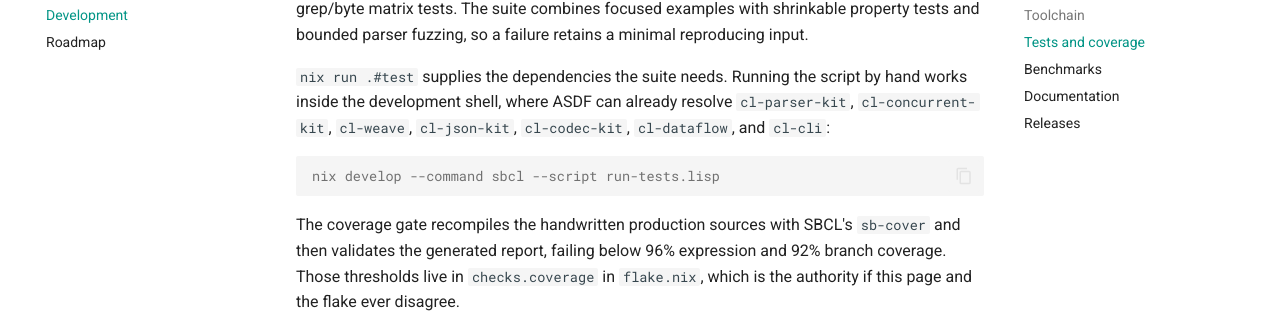
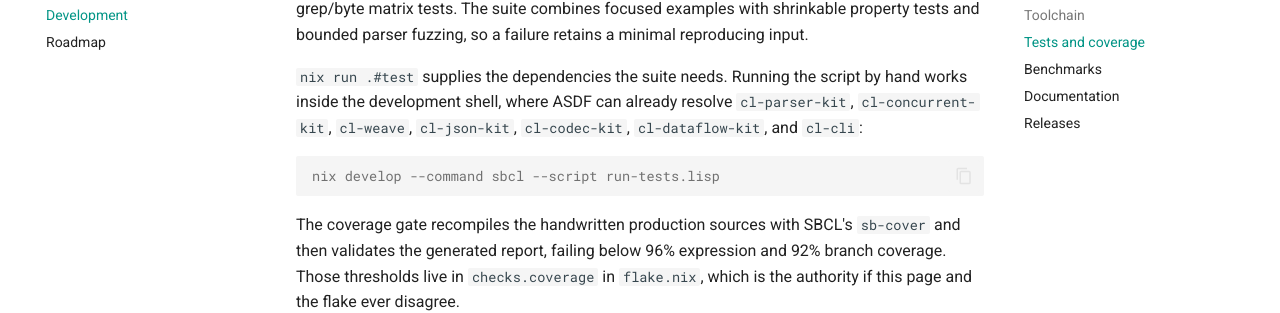
Before and after one commit to nerima-lisp/cl-regex-kit, an MkDocs documentation site: the page built from docs/src/project/development.md, in a window 1280 px wide and 900 px high, scrolled down 737 px. Shown: the part 141-454 px from the top of the window. Built offline with MkDocs 1.6.1 and Material for MkDocs 9.7.7, drawn with Linux system fonts in a browser that asks for light colours; comment, search, counter and statistics services are not loaded.

Commit message:
refactor: follow the cl-prolog-kit / cl-dataflow-kit rename
nerima-lisp/cl-prolog was renamed to cl-prolog-kit (v1.5.0) and
cl-dataflow to cl-dataflow-kit (v1.2.0). The ASDF system names and CL
package names moved with the repositories, so `cl-prolog:` no longer
resolves and `:depends-on "cl-prolog"` no longer finds a system.

Updated here: the flake input's Nix variable name and URL, the ASDF
:depends-on entries, every package-qualified symbol reference, and the
prose that names either package. flake.lock was regenerated with
`nix flake lock`, not hand-edited.

This also moves the pin forward to the current release rather than
carrying the old one, since the tag the old pin named no longer contains
a system under the old name.

````diff
--- a/docs/src/project/development.md
+++ b/docs/src/project/development.md
@@ -39,7 +39,7 @@ a failure retains a minimal reproducing input.
 `nix run .#test` supplies the dependencies the suite needs. Running the script
 by hand works inside the development shell, where ASDF can already resolve
 `cl-parser-kit`, `cl-concurrent-kit`, `cl-weave`, `cl-json-kit`,
-`cl-codec-kit`, `cl-dataflow`, and `cl-cli`:
+`cl-codec-kit`, `cl-dataflow-kit`, and `cl-cli`:
 
 ```console
 nix develop --command sbcl --script run-tests.lisp
````
Also changed, not shown: docs/src/reference/architecture.md (+1 -1 lines), README.md, 4 other files.
